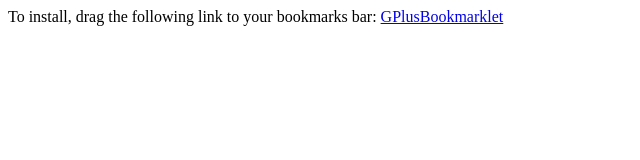
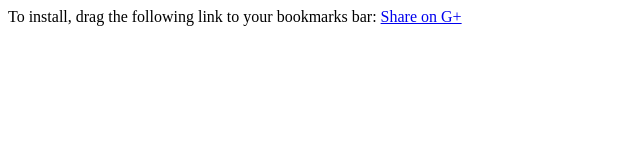
Before and after one commit to phoglenix/GPlusBookmarklet, a plain HTML site: page index.html in a window 1280 px wide. Shown: the full height of the page, 0-640 px from the left. Drawn offline with Linux system fonts and the light colour scheme.

Commit message:
Renamed bookmarklet

```diff
--- a/index.html
+++ b/index.html
@@ -5,7 +5,7 @@
   <body>
     <p>
       To install, drag the following link to your bookmarks bar:
-      <a href="javascript:var%20b=document.body;if(b&&!document.xmlVersion){z=document.createElement('iframe');z.src='https://plusone.google.com/_/+1/confirm?hl=en&url='+encodeURIComponent(document.location.href);b.appendChild(z);z.style.position='fixed';z.style.top='30px';z.style.right='10px';z.style.width='500px';z.style.height='300px';z.style.background='white';z.style.border='2px inset';z.style.zIndex='998';y=document.createElement('button');y.textContent='Close';b.appendChild(y);y.style.position='fixed';y.style.top='35px';y.style.right='15px';y.style.zIndex='999';y.onclick=function(){b.removeChild(z);b.removeChild(y)};}void(0)">GPlusBookmarklet</a>
+      <a href="javascript:var%20b=document.body;if(b&&!document.xmlVersion){z=document.createElement('iframe');z.src='https://plusone.google.com/_/+1/confirm?hl=en&url='+encodeURIComponent(document.location.href);b.appendChild(z);z.style.position='fixed';z.style.top='30px';z.style.right='10px';z.style.width='500px';z.style.height='300px';z.style.background='white';z.style.border='2px inset';z.style.zIndex='998';y=document.createElement('button');y.textContent='Close';b.appendChild(y);y.style.position='fixed';y.style.top='35px';y.style.right='15px';y.style.zIndex='999';y.onclick=function(){b.removeChild(z);b.removeChild(y)};}void(0)">Share on G+</a>
     </p>
 
   </body>
```
